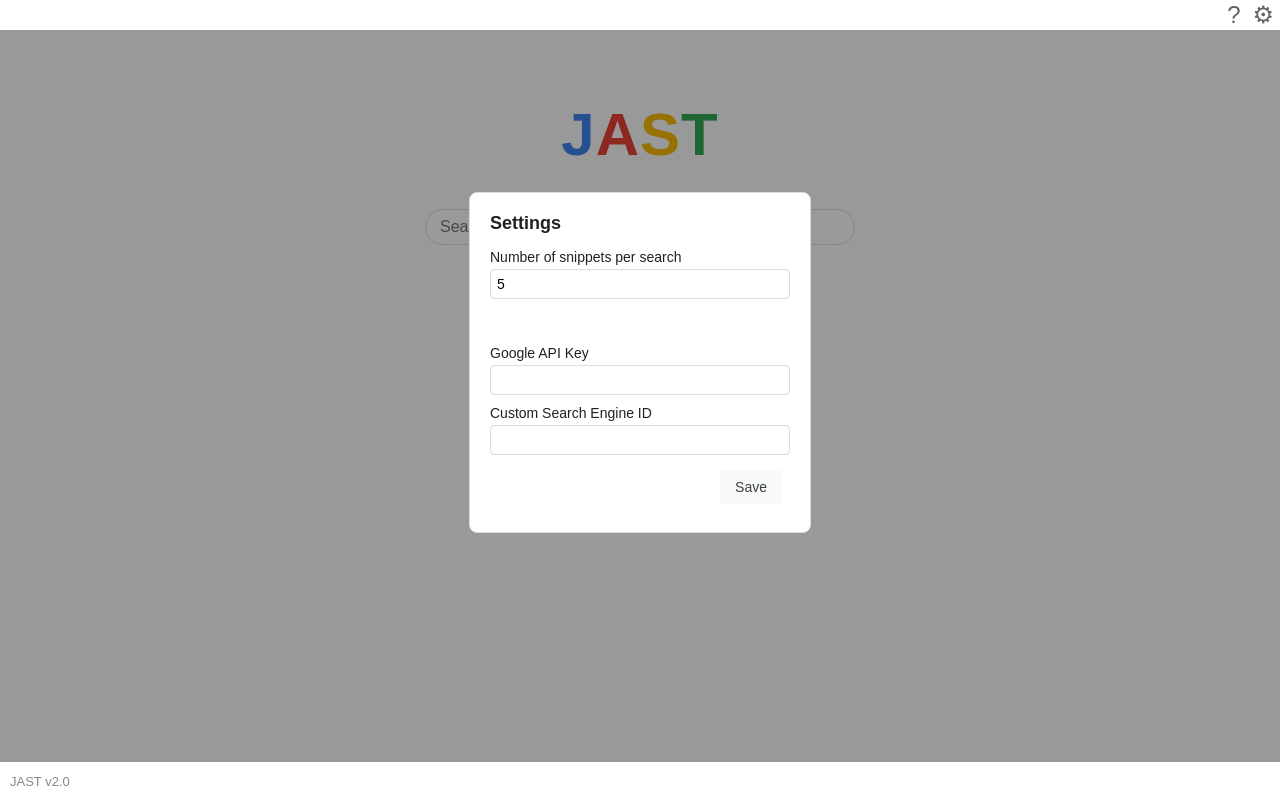
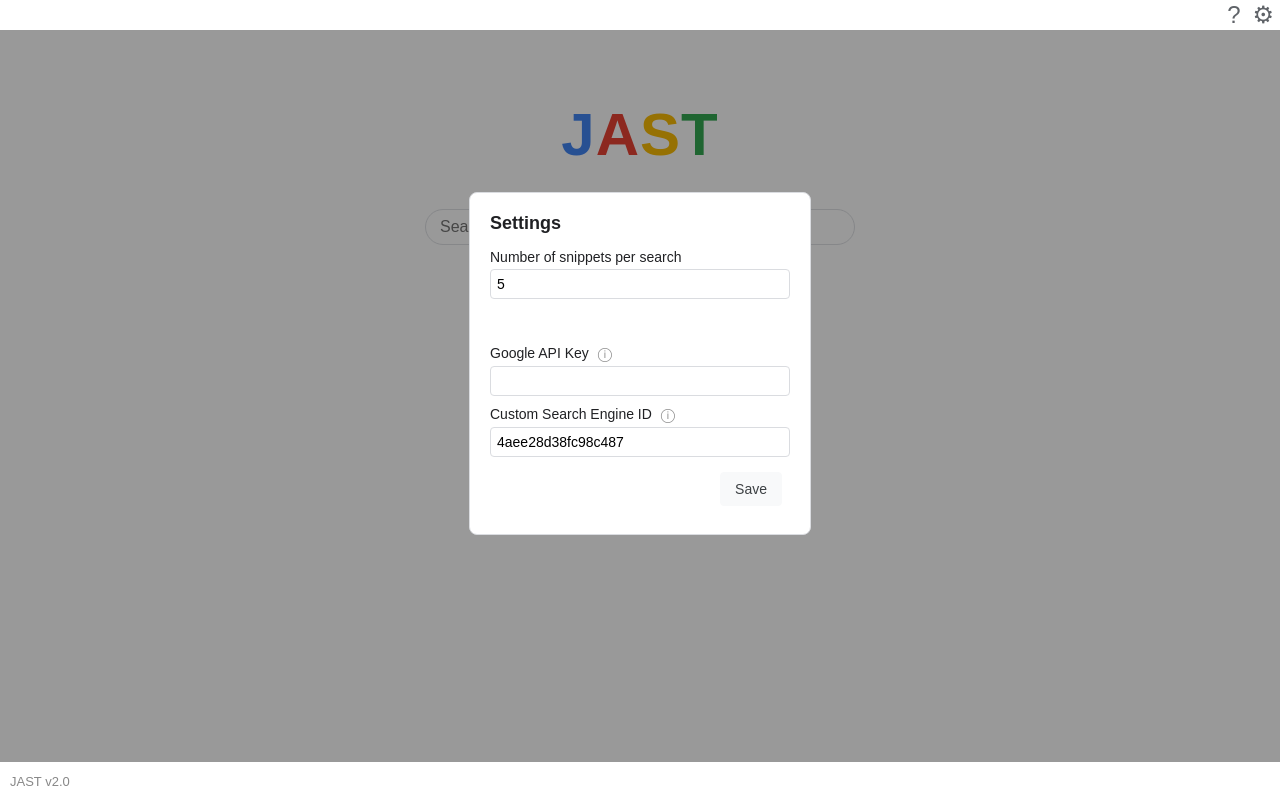
Before and after one commit to doulaiz/jast, a plain HTML site: page index.html in a window 1280 px wide. Both pictures are taken after a click on the button "Settings". Drawn offline with Linux system fonts and the light colour scheme.

Commit message:
Fix tootips in Settings

```diff
--- a/index.html
+++ b/index.html
@@ -63,12 +63,22 @@
          </div>
          <br />
          <br />
-         <label for="apiKeyInput">Google API Key</label>
+          <label for="apiKeyInput">
+            Google API Key
+            <span id="googleApiSite" title="How to get a Google API Key" style="margin-left: 5px; color: #888; cursor: pointer;">
+               &#9432;
+            </span>
+          </label>
          <div style="display: flex; justify-content: center;">
             <input type="text" id="apiKeyInput" />
          </div>
 
-         <label for="cxInput">Custom Search Engine ID</label>
+         <label for="cxInput">Custom Search Engine ID
+
+            <span title="Programmable Search Engine. Default value should work" style="margin-left: 5px; color: #888;">
+               &#9432;
+            </span>
+         </label>
          <div style="display: flex; justify-content: center;">
             <input type="text" id="cxInput" />
          </div>
--- a/jast.js
+++ b/jast.js
@@ -43,7 +43,7 @@ let urls = [];
 
 // Load saved settings
 let apiKey = localStorage.getItem("googleApiKey") || "";
-let cx = localStorage.getItem("googleCx") || "";
+let cx = localStorage.getItem("googleCx") || "4aee28d38fc98c487"; // Default value of a working Cx
 let snippetCount = parseInt(localStorage.getItem("snippetCount") || "5", 10);
 
 // Settings modal logic
@@ -283,3 +283,7 @@ function showError(message) {
 document.getElementById('wbaLink').onclick = function () {
    window.open('https://www.worldbenchmarkingalliance.org/', '_blank');
 };
+
+document.getElementById('googleApiSite').onclick = function () {
+   window.open('https://developers.google.com/custom-search/v1/overview#prerequisites', '_blank');
+};
```
